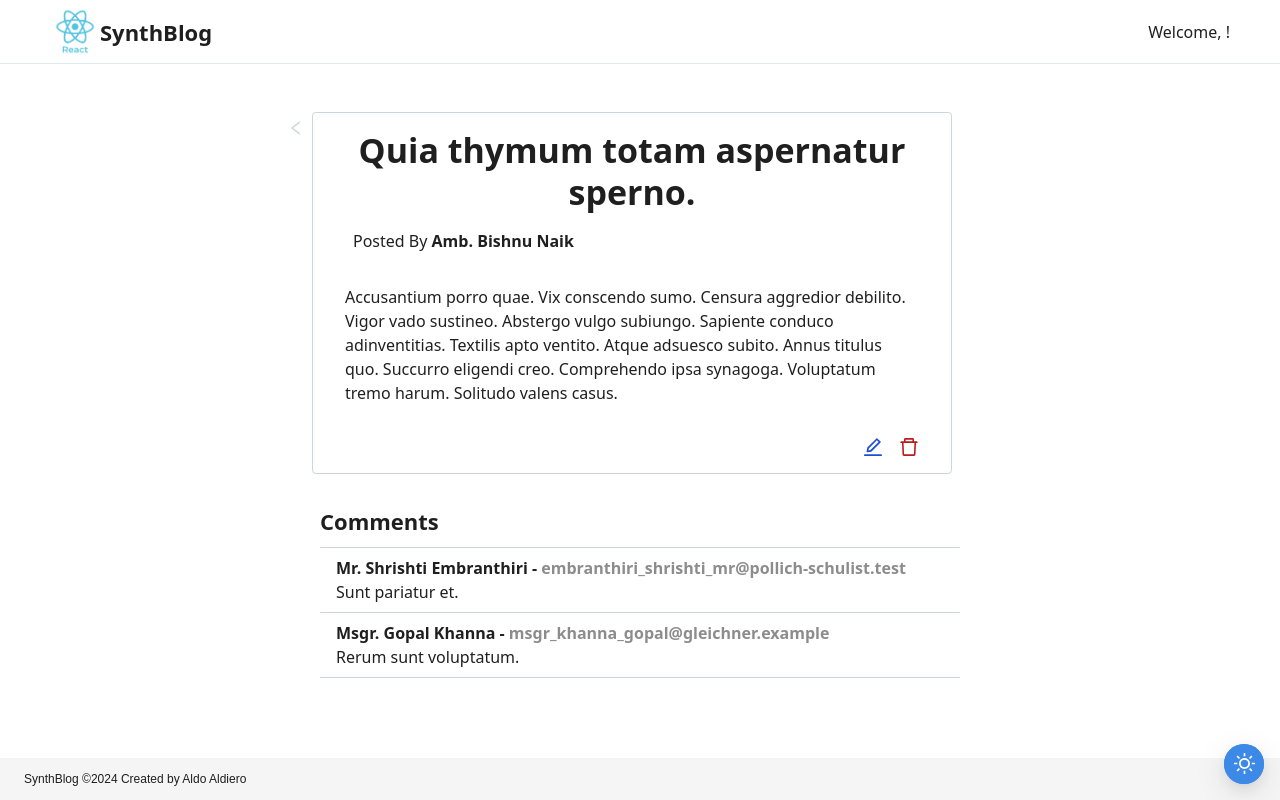
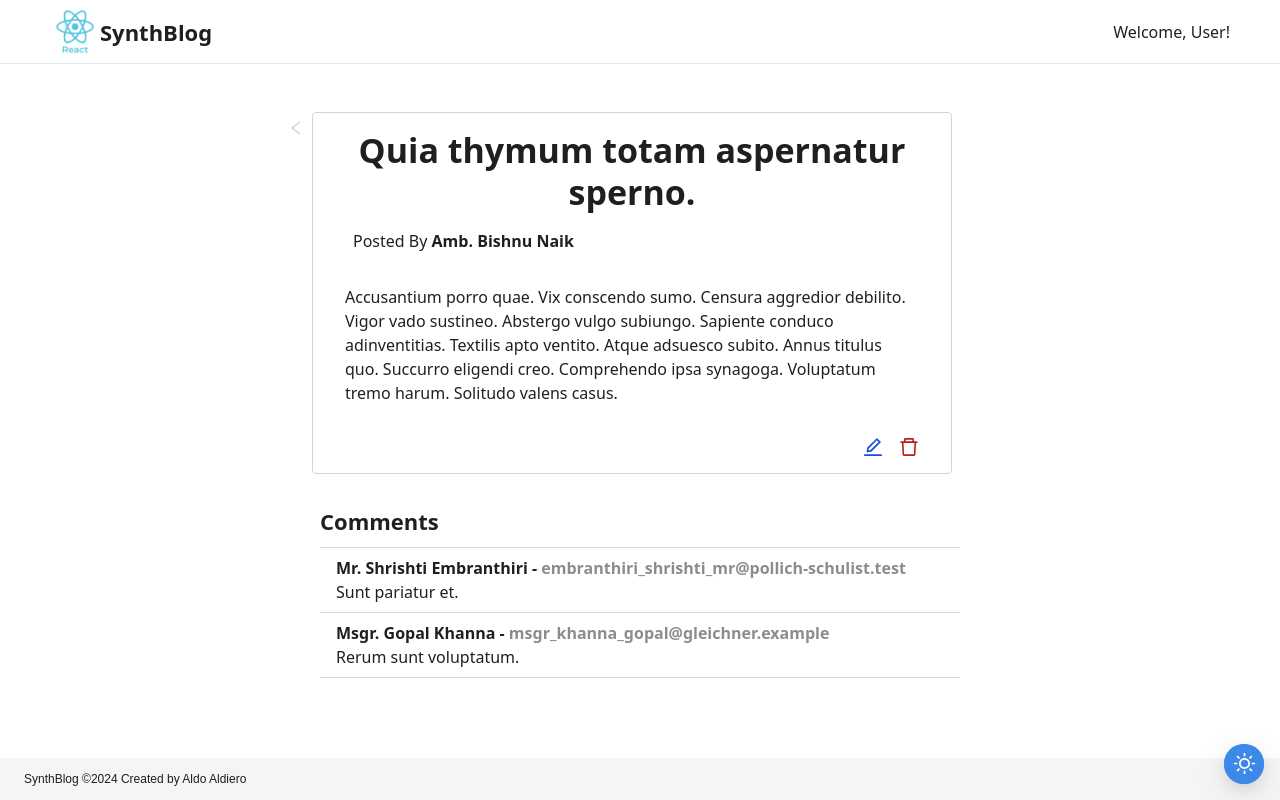
Before and after one commit to aldiero141/synthblog, a Next.js app: page /details/1 in a window 1280 px wide. Built offline with nearby package versions, Linux system fonts and the light colour scheme.

Commit message:
feat: add precommit hook

```diff
--- a/src/components/Dialog/WelcomeDialog.tsx
+++ b/src/components/Dialog/WelcomeDialog.tsx
@@ -29,8 +29,10 @@ export default function WelcomeDialog(props: IConfirmationProps) {
   const { setData } = UserState();
 
   const onFinish = (values: IFormValues) => {
+    setData(values);
+    localStorage.setItem("user", JSON.stringify(values));
+
     message.success(`Login success! Welcome ${values.name}!!`);
-    setData(values);
     props.onConfirm();
   };
 
--- a/src/components/header.tsx
+++ b/src/components/header.tsx
@@ -1,5 +1,6 @@
 import { Layout, Typography, Flex, theme } from "antd";
 import Image from "next/image";
+import { useRouter } from "next/router";
 import { UserState } from "~/store/user";
 
 const { Header } = Layout;
@@ -7,6 +8,8 @@ const { Title, Text } = Typography;
 
 export default function header() {
   const { data } = UserState();
+  // eslint-disable-next-line react-hooks/rules-of-hooks
+  const router = useRouter();
   const {
     token: { colorBgContainer },
   } = theme.useToken();
@@ -20,7 +23,7 @@ export default function header() {
         <Flex
           align="center"
           className="cursor-pointer"
-          onClick={() => (window.location.href = "/")}
+          onClick={() => router.push("/")}
         >
           <Image
             src="/react.png"
@@ -35,7 +38,7 @@ export default function header() {
         </Flex>
 
         <Flex align="center">
-          <Text>Welcome, {data?.name ?? "User"}!</Text>
+          <Text>Welcome, {data?.name ? data?.name : "User"}!</Text>
         </Flex>
       </Header>
     </>
```
Also changed, not shown: package.json (+9 -1 lines), 2 other files (tests, documents, lock files or other folders).
